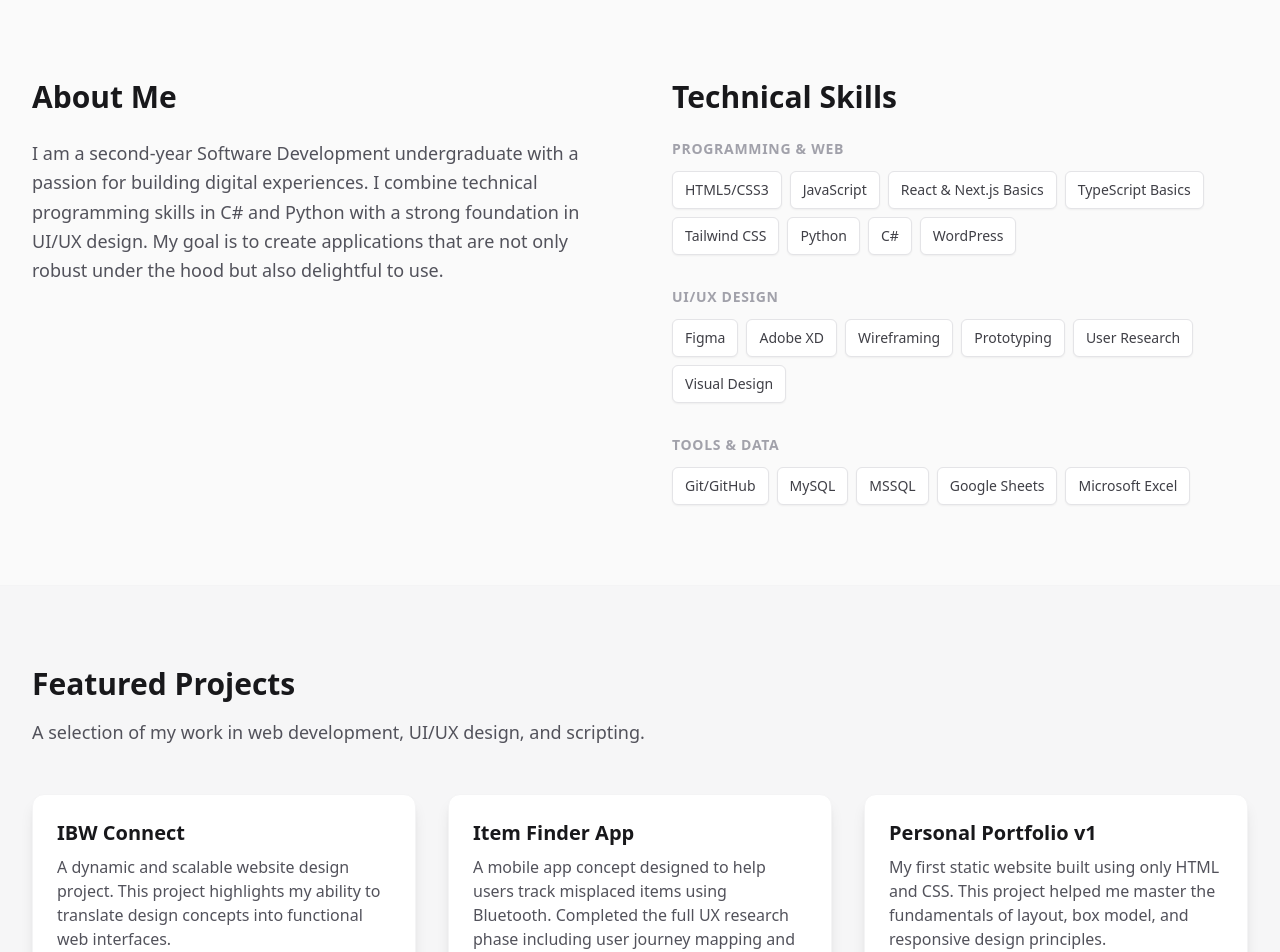
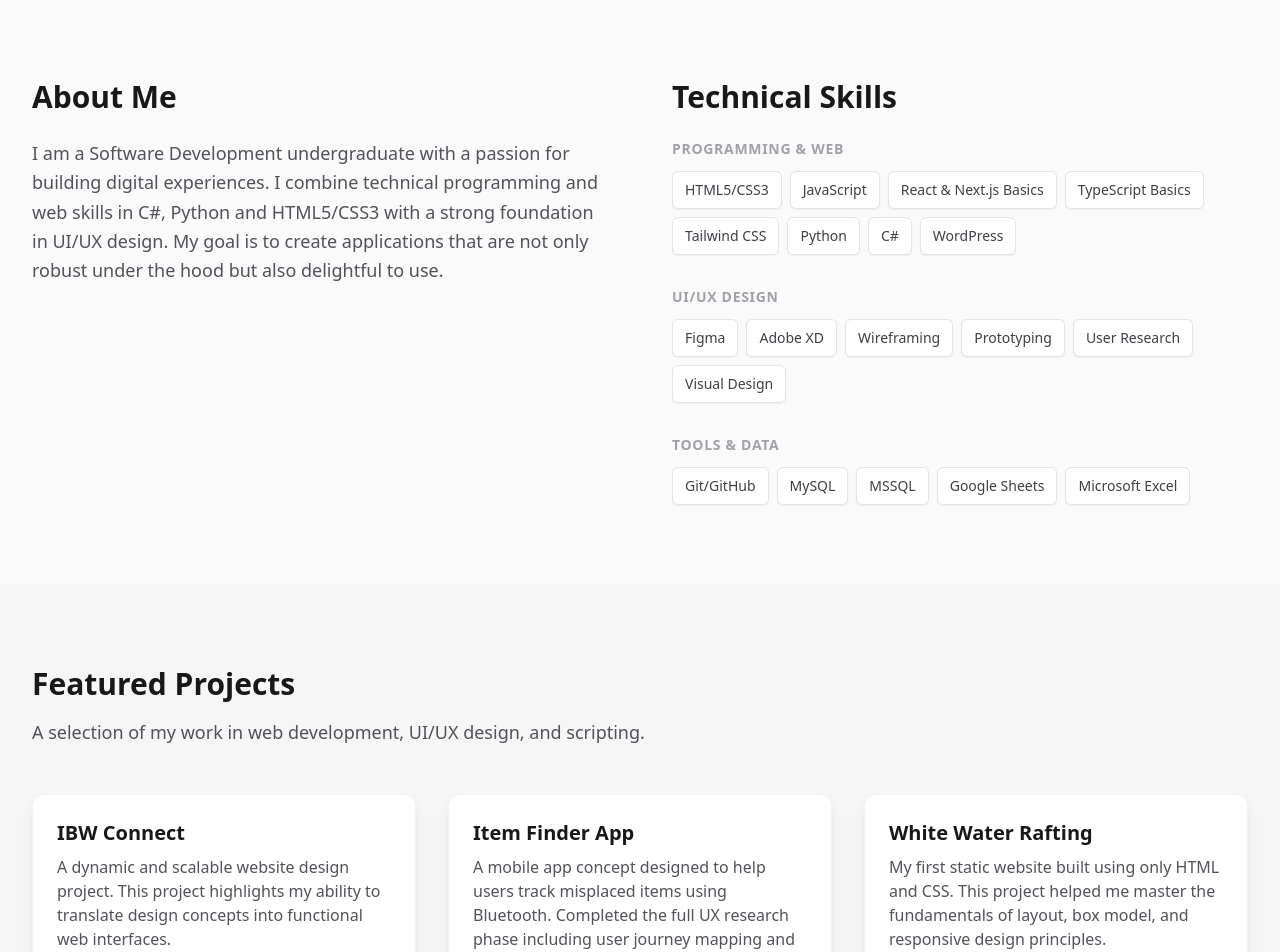
Before and after one commit to Damilolaadefenwa/myportfolio, a React (Vite) app: page / in a window 1280 px wide. Shown: the part 840-1792 px from the top of the page. Built offline with nearby package versions, Linux system fonts and the light colour scheme.

Commit message:
edited project data

```diff
--- a/App.tsx
+++ b/App.tsx
@@ -24,7 +24,7 @@ const personalInfo = {
   github: "https://github.com/damilolaadefenwa",
   // UPDATED: User's actual LinkedIn URL
   linkedin: "https://www.linkedin.com/in/damilolamercy17",
-  about: "I am a second-year Software Development undergraduate with a passion for building digital experiences. I combine technical programming skills in C# and Python with a strong foundation in UI/UX design. My goal is to create applications that are not only robust under the hood but also delightful to use.",
+  about: "I am a Software Development undergraduate with a passion for building digital experiences. I combine technical programming and web skills in C#, Python and HTML5/CSS3 with a strong foundation in UI/UX design. My goal is to create applications that are not only robust under the hood but also delightful to use.",
 };
 // --- SKILLS (Updated from user's data.ts) ---
 const skills = [
@@ -51,7 +51,7 @@ const projects = [
     design: "https://www.behance.net/gallery/235862275/Dynamic-Scalable-Minimalist-Design-For-IBW-Connect" // New field for View Design
   },
   { id: 'item-finder-app', title: "Item Finder App", description: "A mobile app concept designed to help users track misplaced items using Bluetooth. Completed the full UX research phase including user journey mapping and low-fidelity wireframing.", tags: ["Figma", "UX Research", "Wireframing", "Prototyping"], link: "/projects/item-finder-app", design: "https://www.figma.com/board/W9WQEgxwJBPAMc3Zp1xxaX/Item-Finder-App-Project?node-id=0-1&t=1Do4jeJhvy8Jg7A8-1" },
-  { id: 'portfolio-v1', title: "Personal Portfolio v1", description: "My first static website built using only HTML and CSS. This project helped me master the fundamentals of layout, box model, and responsive design principles.", tags: ["HTML", "CSS", "Web Design"], link: "/projects/portfolio-v1", demo: "https://damilolaadefenwa.github.io/wdd130/wwr/" },
+  { id: 'portfolio-v1', title: "White Water Rafting", description: "My first static website built using only HTML and CSS. This project helped me master the fundamentals of layout, box model, and responsive design principles.", tags: ["HTML", "CSS", "Web Design"], link: "/projects/portfolio-v1", demo: "https://damilolaadefenwa.github.io/wdd130/wwr/" },
   { id: 'fashion-word-games', title: "Fashion Word Games", description: "A text-based puzzle game testing fashion vocabulary. Implements core Python concepts like file I/O for word lists, random selection algorithms, and user input validation.", tags: ["Python", "Algorithms", "CSV"], link: "/projects/fashion-word-games", github: "https://github.com/damilolaadefenwa" },
   { id: 'exercise-tracker', title: "Exercise Tracker", description: "A console application for logging fitness activities. Demonstrates Object-Oriented Programming (OOP) principles including inheritance and encapsulation to handle different activity types.", tags: ["C#", ".NET", "OOP", "Classes"], link: "/projects/exercise-tracker", github: "https://github.com/damilolaadefenwa" }
 ];
```
